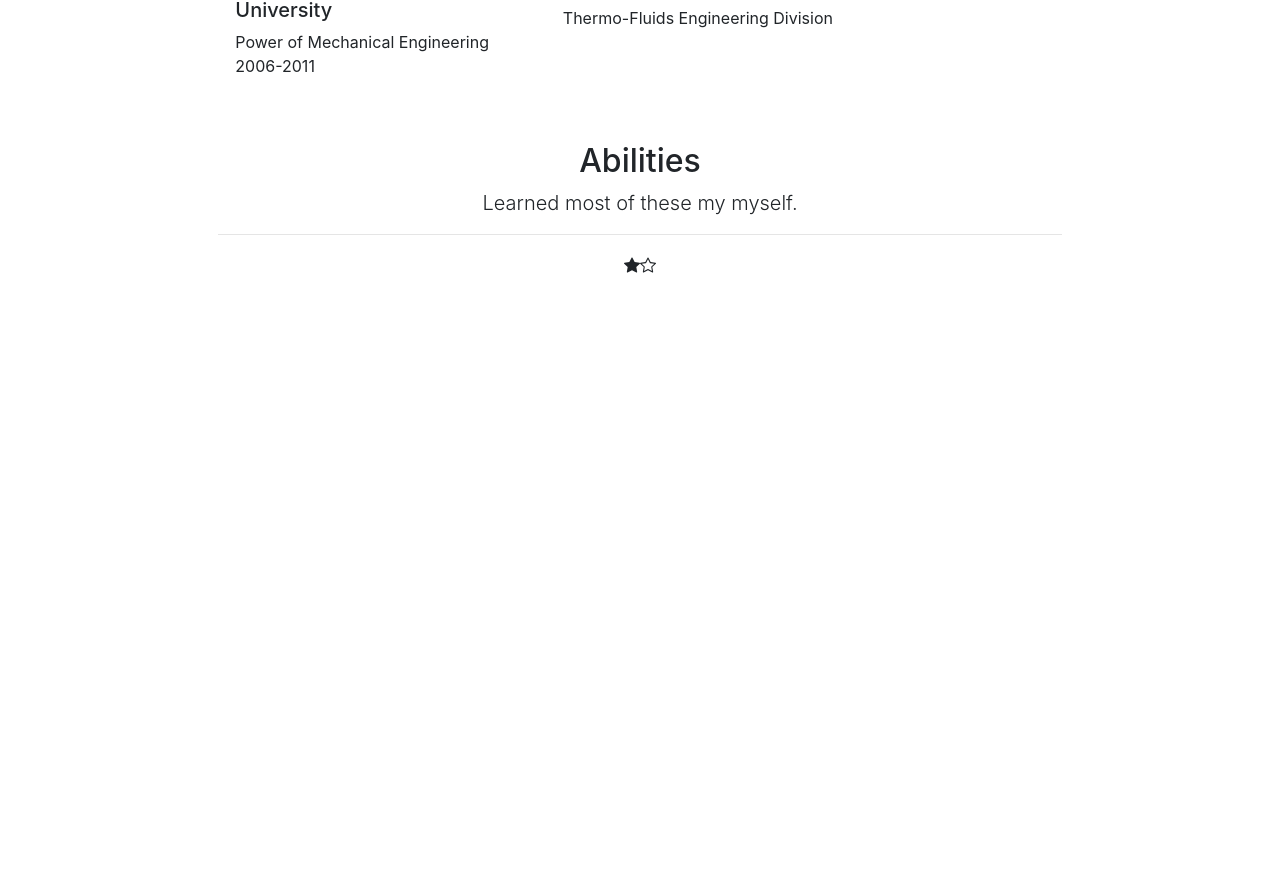
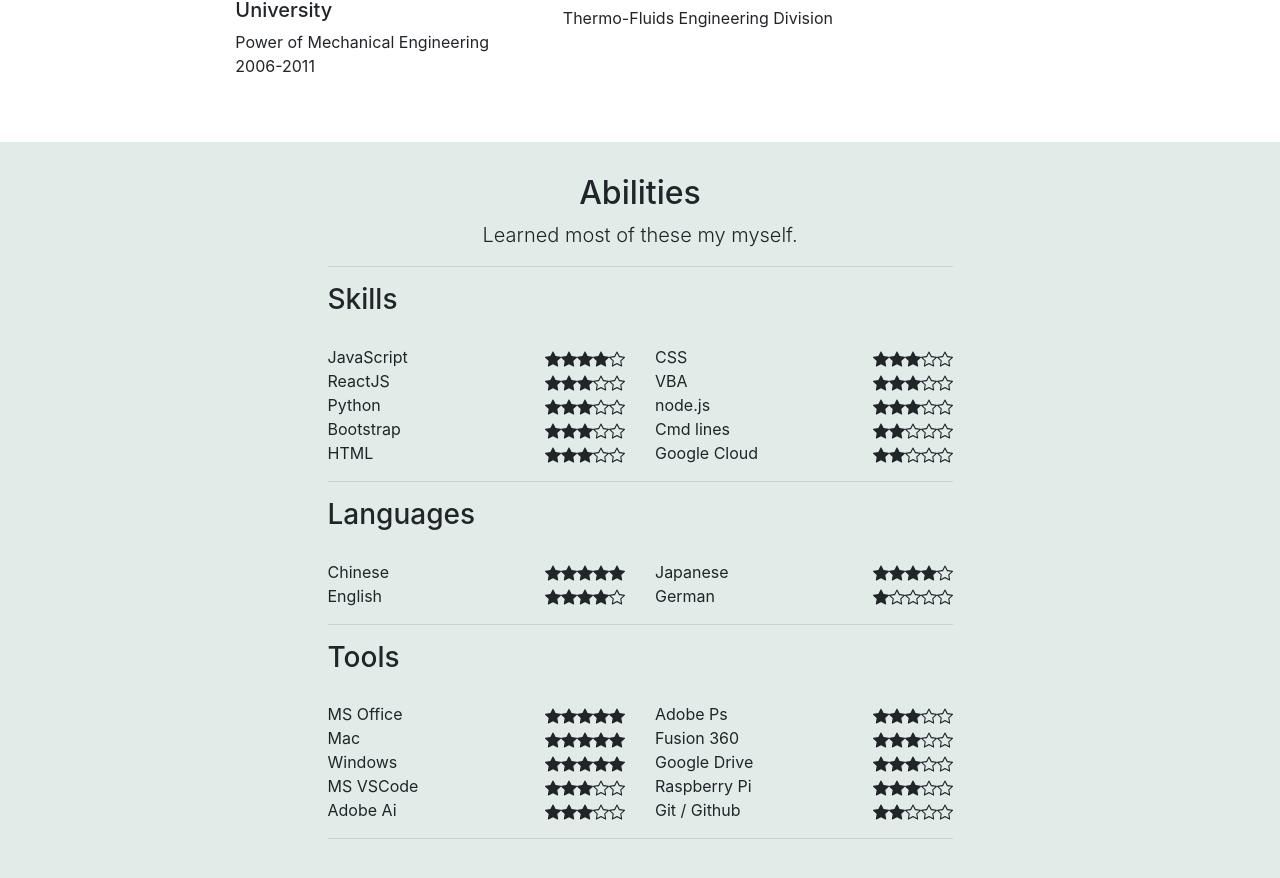
Before and after one commit to poyao-wang/my-web-app, a React (Create React App) app: page / in a window 1280 px wide. Shown: the part 1988-2866 px from the top of the page. Before the commit the page ends 2263 px from the top, so only its background shows below. Built offline with nearby package versions, Linux system fonts and the light colour scheme.

Commit message:
Abilities 1st ver finished

```diff
--- a/src/components/Abilities.css
+++ b/src/components/Abilities.css
@@ -1,3 +1,17 @@
 .abi-title {
   text-align: center;
 }
+
+.abi-div {
+  background-color: rgb(225, 235, 232);
+  padding-top: 2em;
+  padding-bottom: 2em;
+}
+
+.star-col {
+  text-align: right;
+}
+
+.skill-table-h3 {
+  text-align: center;
+}
--- a/src/components/Abilities.jsx
+++ b/src/components/Abilities.jsx
@@ -13,23 +13,100 @@ class Abilities extends Component {
       { name: "Bootstrap", rate: 3 },
       { name: "HTML", rate: 3 },
       { name: "CSS", rate: 3 },
+      { name: "VBA", rate: 3 },
+      { name: "node.js", rate: 3 },
+      { name: "Cmd lines", rate: 2 },
+      { name: "Google Cloud", rate: 2 },
+    ],
+    languages: [
+      { name: "Chinese", rate: 5 },
+      { name: "English", rate: 4 },
+      { name: "Japanese", rate: 4 },
+      { name: "German", rate: 1 },
+    ],
+    tools: [
+      { name: "MS Office", rate: 5 },
+      { name: "Mac", rate: 5 },
+      { name: "Windows", rate: 5 },
+      { name: "MS VSCode", rate: 3 },
+      { name: "Adobe Ai", rate: 3 },
+      { name: "Adobe Ps", rate: 3 },
+      { name: "Fusion 360", rate: 3 },
+      { name: "Google Drive", rate: 3 },
+      { name: "Raspberry Pi", rate: 3 },
+      { name: "Git / Github", rate: 2 },
     ],
   };
   render() {
     return (
       <Container fluid className="abi-div">
         <Row className="abi-title justify-content-center">
-          <Col xs={10} sm={8}>
+          <Col xs={8} sm={7} md={8} lg={6}>
             <h2>Abilities</h2>
-            <p class="lead">Learned most of these my myself.</p>
+            <p className="lead">Learned most of these my myself.</p>
             <hr className="abi-hr"></hr>
-            <StarFill />
-            <Star />
           </Col>
         </Row>
+        {skillTable("Skills", this.state.skills)}
+        {skillTable("Languages", this.state.languages)}
+        {skillTable("Tools", this.state.tools)}
       </Container>
     );
   }
 }
 
+function skillTable(h3TitleText, skills) {
+  const amt = Math.ceil(skills.length / 2);
+  const upperHalf = skills.slice(0, amt);
+  const lowerHalf = skills.slice(amt);
+  const xs = 8;
+  const sm = 7;
+  const md = 8;
+  const lg = 6;
+  return (
+    <Container fluid>
+      <Row className="justify-content-center">
+        <Col xs={xs} sm={sm} md={md} lg={lg}>
+          <h3 className="skill-table-h3 text-md-left">{h3TitleText}</h3>
+        </Col>
+      </Row>
+      <Row className="justify-content-center">
+        <Col xs={xs} sm={sm} md={md / 2} lg={lg / 2}>
+          {upperHalf.map((skill, key) =>
+            skillAndRate(skill.name, skill.rate, key)
+          )}
+        </Col>
+        <Col xs={xs} sm={sm} md={md / 2} lg={lg / 2}>
+          {lowerHalf.map((skill, key) =>
+            skillAndRate(skill.name, skill.rate, key)
+          )}
+        </Col>
+      </Row>
+      <Row className="justify-content-center">
+        <Col xs={xs} sm={sm} md={md} lg={lg}>
+          <hr className="abi-hr"></hr>
+        </Col>
+      </Row>
+    </Container>
+  );
+}
+
+function skillAndRate(name, rate, key) {
+  const amtStarFill = rate;
+  const amtStar = 5 - rate;
+  return (
+    <Row key={key}>
+      <Col className="skill-name-col">{name}</Col>
+      <Col className="star-col">
+        {[...Array(amtStarFill)].map((e, key) => (
+          <StarFill key={key} />
+        ))}
+        {[...Array(amtStar)].map((e, key) => (
+          <Star key={key} />
+        ))}
+      </Col>
+    </Row>
+  );
+}
+
 export default Abilities;
--- a/src/components/Exp.jsx
+++ b/src/components/Exp.jsx
@@ -69,7 +69,7 @@ class Exp extends Component {
         <Row className="exp-title justify-content-center">
           <Col xs={11} sm={10} md={8}>
             <h2>Experiences</h2>
-            <p class="lead">Working and living in multiple countries.</p>
+            <p className="lead">Working and living in multiple countries.</p>
           </Col>
         </Row>
         {this.expTable("Careers", this.state.careers)}
@@ -87,14 +87,14 @@ class Exp extends Component {
             <h3>{titleText}</h3>
           </Col>
         </Row>
-        {rows.map((education) => this.expTableRow(education))}
+        {rows.map((education, key) => this.expTableRow(education, key))}
       </div>
     );
   }
 
-  expTableRow(rowCont) {
+  expTableRow(rowCont, key) {
     return (
-      <Row className="justify-content-center">
+      <Row className="justify-content-center" key={key}>
         <Col className="exp-table-col" xs={11} sm={10} md={3}>
           <h5>{rowCont.inst}</h5>
           <p>
--- a/src/components/Home.jsx
+++ b/src/components/Home.jsx
@@ -15,7 +15,7 @@ class Home extends Component {
           <h2>Poyao Wang</h2>
           <p>This is the website of Boyo.</p>
           <Link to="About">
-            <Button bsStyle="primary">About</Button>
+            <Button className="primary">About</Button>
           </Link>
         </Jumbotron>
         <Profile />
--- a/src/components/Profile.jsx
+++ b/src/components/Profile.jsx
@@ -10,7 +10,7 @@ class Profile extends Component {
         <Row className="justify-content-center">
           <Col xs={10} sm={8}>
             <h2>Profile</h2>
-            <p class="lead">A Self-Taught Programmer.</p>
+            <p className="lead">A Self-Taught Programmer.</p>
             <hr className="profile-hr"></hr>
           </Col>
         </Row>
--- a/src/components/icons/Star.jsx
+++ b/src/components/icons/Star.jsx
@@ -13,9 +13,9 @@ class Star extends Component {
         xmlns="http://www.w3.org/2000/svg"
       >
         <path
-          fill-rule="evenodd"
+          fillRule="evenodd"
           d="M2.866 14.85c-.078.444.36.791.746.593l4.39-2.256 4.389 2.256c.386.198.824-.149.746-.592l-.83-4.73 3.523-3.356c.329-.314.158-.888-.283-.95l-4.898-.696L8.465.792a.513.513 0 00-.927 0L5.354 5.12l-4.898.696c-.441.062-.612.636-.283.95l3.523 3.356-.83 4.73zm4.905-2.767l-3.686 1.894.694-3.957a.565.565 0 00-.163-.505L1.71 6.745l4.052-.576a.525.525 0 00.393-.288l1.847-3.658 1.846 3.658a.525.525 0 00.393.288l4.052.575-2.906 2.77a.564.564 0 00-.163.506l.694 3.957-3.686-1.894a.503.503 0 00-.461 0z"
-          clip-rule="evenodd"
+          clipRule="evenodd"
         />
       </svg>
     );
```
